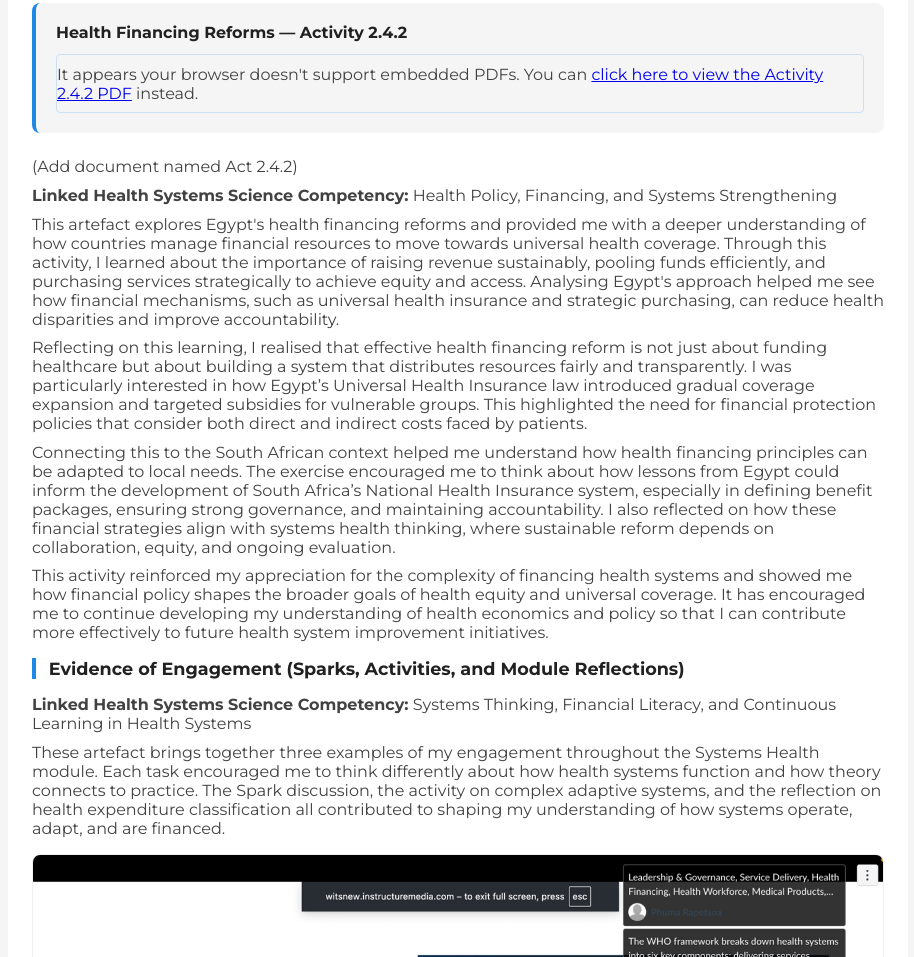
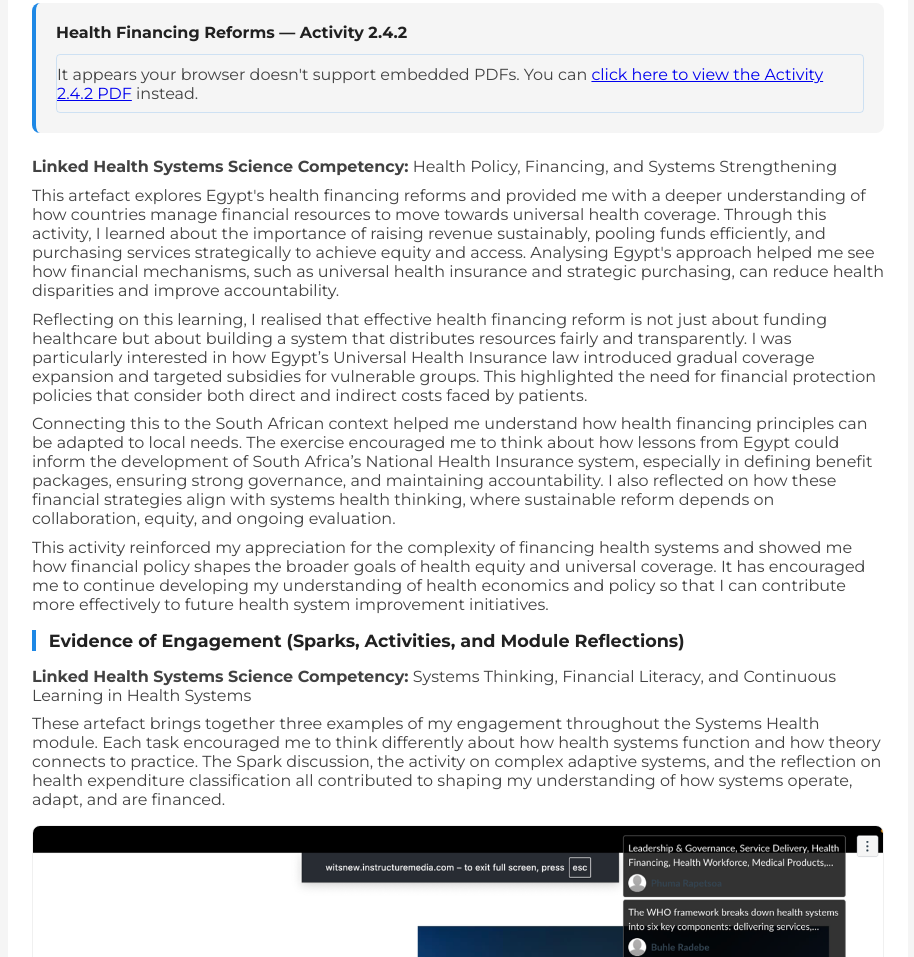
Before and after one commit to Theunus/ethan-terblanche-portfolio, a plain HTML site: page systems_health/artefacts.html in a window 1280 px wide. Shown: the part 3890-4847 px from the top of the page, without its empty margins (182-1096 px from the left). Drawn offline with nearby package versions, Linux system fonts and the light colour scheme.

Commit message:
remove comment

```diff
--- a/systems_health/artefacts.html
+++ b/systems_health/artefacts.html
@@ -153,7 +153,6 @@
                 </div>
             </div>
 
-            <p>(Add document named Act 2.4.2)</p>
             <p><strong>Linked Health Systems Science Competency:</strong> Health Policy, Financing, and Systems Strengthening</p>
             <p>This artefact explores Egypt's health financing reforms and provided me with a deeper understanding of how countries manage financial resources to move towards universal health coverage. Through this activity, I learned about the importance of raising revenue sustainably, pooling funds efficiently, and purchasing services strategically to achieve equity and access. Analysing Egypt's approach helped me see how financial mechanisms, such as universal health insurance and strategic purchasing, can reduce health disparities and improve accountability.</p>
 
```
